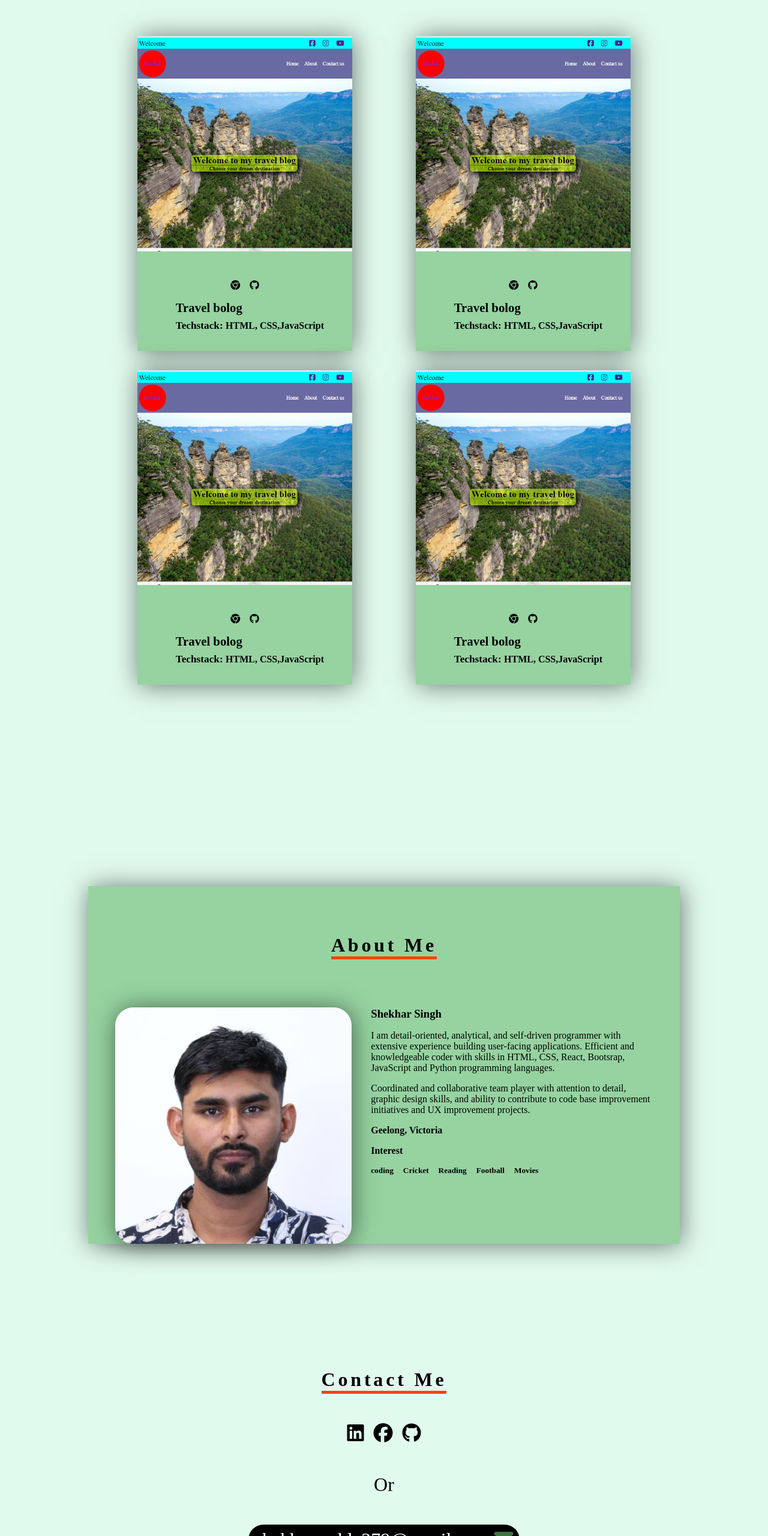
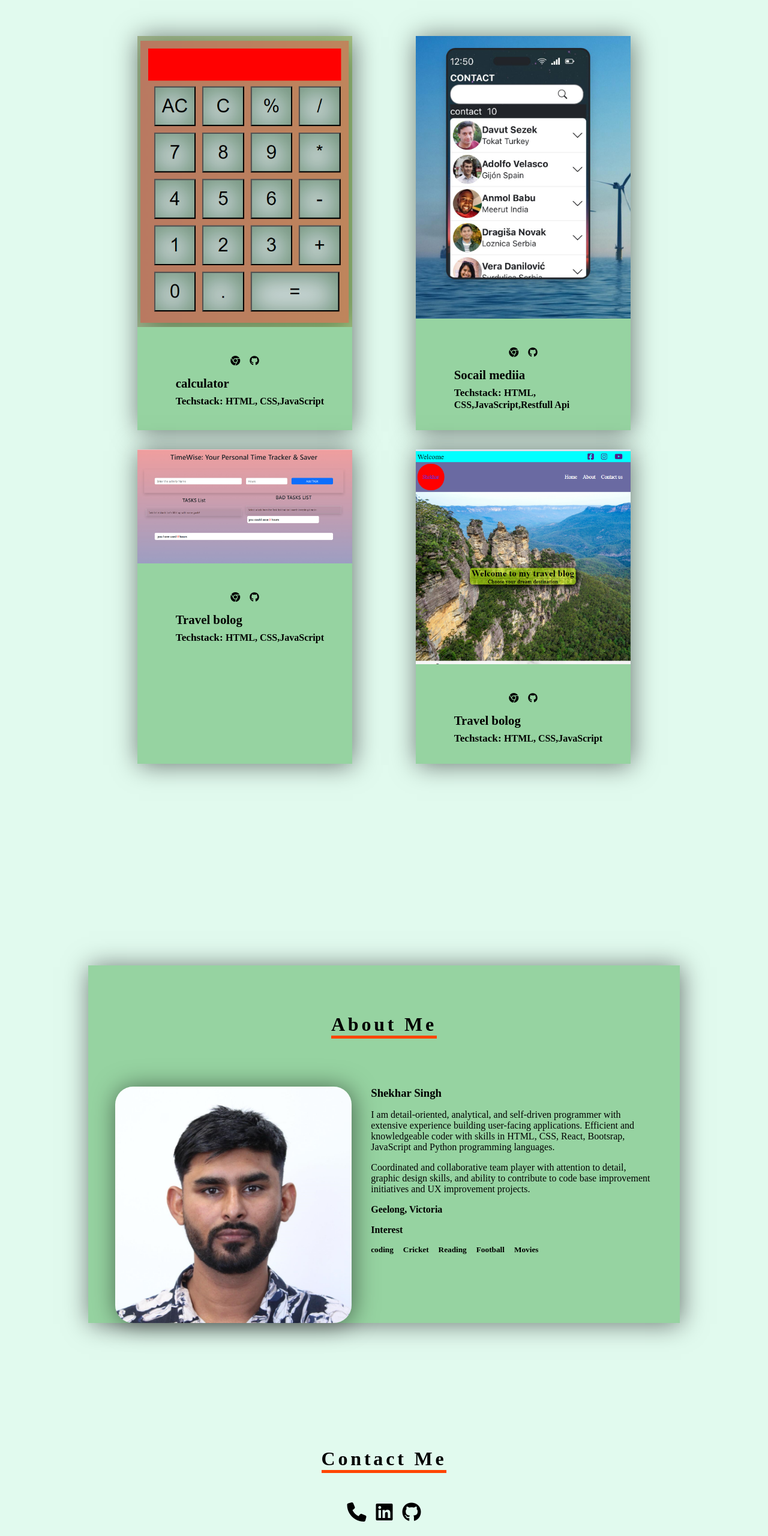
Before and after one commit to Shekhar-Mehla/Resume_projec_2, a plain HTML site: page index.html in a window 1280 px wide. Shown: the part 1271-3831 px from the top of the page at 60% size. Drawn offline with Linux system fonts and the light colour scheme.

Commit message:
added more projects and other contact functinality

```diff
--- a/index.html
+++ b/index.html
@@ -46,7 +46,9 @@
             <div>Front-end Developer</div>
             <p>I love coding</p>
             <button class="flex_center">
-              <a href="" download> Download CV</a>
+              <a href="./assests/shekhar_cv.pdf" download="shekhar_cv.pdf">
+                Download CV</a
+              >
             </button>
           </div>
           <div class="right flex_center">
@@ -146,17 +148,14 @@
         <div class="project_list flex">
           <div class="project_list_item1 flex">
             <div class="project_card flex">
-              <img
-                src="./assests/tavel_blog.png"
-                alt="travl blog project photo"
-              />
+              <img src="./assests/calculator.png" alt="calculator" />
               <div class="card_content flex">
                 <div class="card_link flex_center">
                   <a href=""><i class="fa-brands fa-chrome"></i></a
                   ><a href=""><i class="fa-brands fa-github"></i></a>
                 </div>
                 <div class="project_info">
-                  <h4>Travel bolog</h4>
+                  <h4>calculator</h4>
                   <h5>Techstack: <span>HTML, CSS,JavaScript</span></h5>
                 </div>
               </div>
@@ -165,8 +164,8 @@
           <div class="project_list_item2 flex">
             <div class="project_card flex">
               <img
-                src="./assests/tavel_blog.png"
-                alt="travl blog project photo"
+                src="./assests/socail_media.jpg"
+                alt="socail media project photo"
               />
               <div class="card_content flex">
                 <div class="card_link flex_center">
@@ -174,8 +173,10 @@
                   ><a href=""><i class="fa-brands fa-github"></i></a>
                 </div>
                 <div class="project_info">
-                  <h4>Travel bolog</h4>
-                  <h5>Techstack: <span>HTML, CSS,JavaScript</span></h5>
+                  <h4>Socail mediia</h4>
+                  <h5>
+                    Techstack: <span>HTML, CSS,JavaScript,Restfull Api</span>
+                  </h5>
                 </div>
               </div>
             </div>
@@ -183,7 +184,7 @@
           <div class="project_list_item3 flex">
             <div class="project_card flex">
               <img
-                src="./assests/tavel_blog.png"
+                src="./assests/todo_app.jpg"
                 alt="travl blog project photo"
               />
               <div class="card_content flex">
@@ -257,9 +258,14 @@
         <div class="contact_me_container flex_center">
           <span>Contact Me</span>
           <div class="contact_links_list flex">
-            <a href=""><i class="fa-brands fa-linkedin"></i></a>
-            <a href=""><i class="fa-brands fa-facebook"></i></a>
-            <a href=""><i class="fa-brands fa-github"></i></a>
+            <a href="tel:+61473346823"><i class="fa-solid fa-phone"></i></a>
+            <a
+              href="https://www.linkedin.com/in/shekhar-singh--?utm_source=share&utm_campaign=share_via&utm_content=profile&utm_medium=ios_app"
+              ><i class="fa-brands fa-linkedin"></i
+            ></a>
+            <a href="https://github.com/Shekhar-Mehla"
+              ><i class="fa-brands fa-github"></i
+            ></a>
           </div>
           <span>Or</span>
           <div class="email flex_center">
```
Also changed, not shown: assests/calculator.png (added), assests/socail_media.jpg (added), assests/todo_app.jpg (added), 1 other file.
